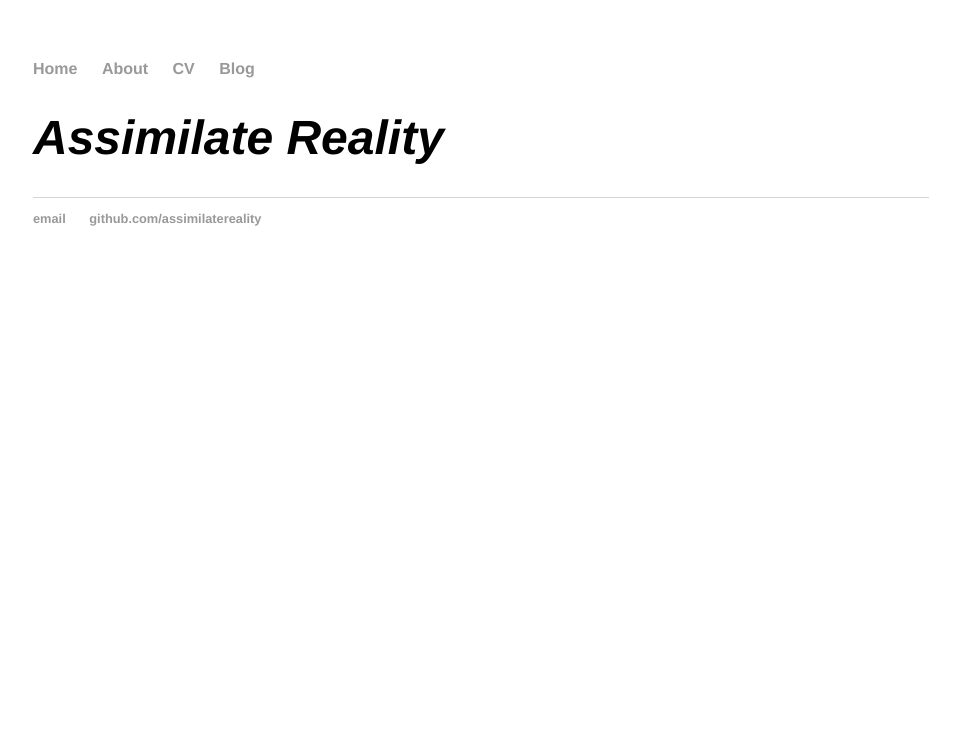
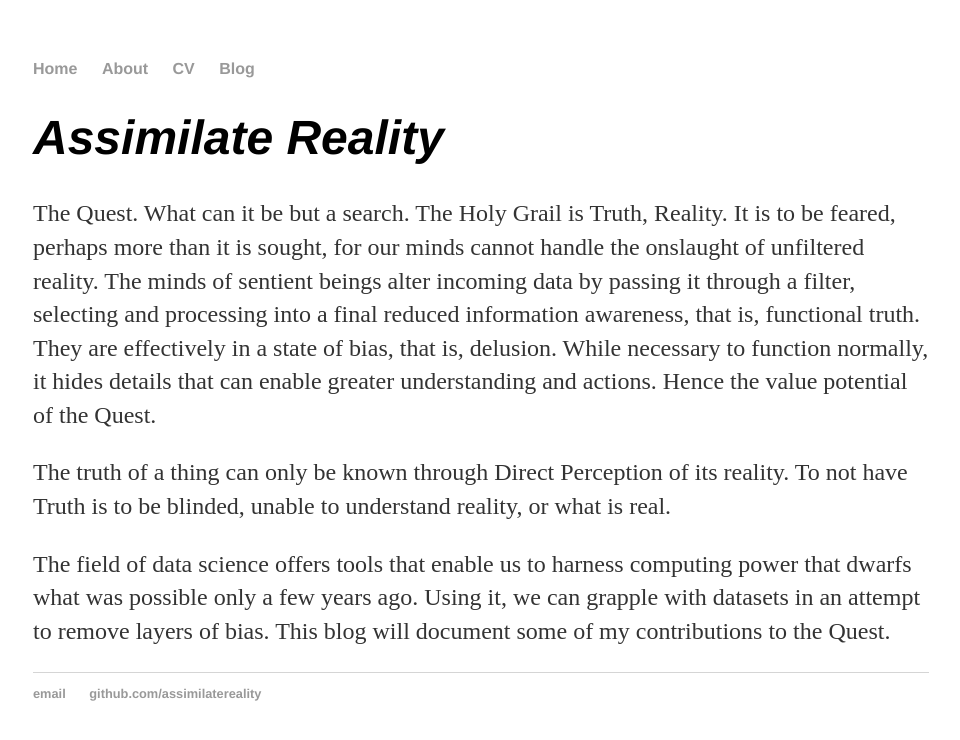
Before and after one commit to assimilatereality/assimilatereality.github.io, a Jekyll site: the page built from index.md, in a window 1280 px wide. Shown: the top 740 px of the page, without its empty margins (159-1119 px from the left). Built offline with Jekyll 4.4.1, drawn with Linux system fonts in a browser that asks for light colours; our own code applies the rules of GitHub Pages for plain Markdown files.

Commit message:
Update index.md

```diff
--- a/index.md
+++ b/index.md
@@ -1 +1,7 @@
 # *Assimilate Reality*
+
+The Quest. What can it be but a search. The Holy Grail is Truth, Reality. It is to be feared, perhaps more than it is sought, for our minds cannot handle the onslaught of unfiltered reality. The minds of sentient beings alter incoming data by passing it through a filter, selecting and processing into a final reduced information awareness, that is, functional truth. They are effectively in a state of bias, that is, delusion. While necessary to function normally, it hides details that can enable greater understanding and actions. Hence the value potential of the Quest.
+
+The truth of a thing can only be known through Direct Perception of its reality. To not have Truth is to be blinded, unable to understand reality, or what is real.
+
+The field of data science offers tools that enable us to harness computing power that dwarfs what was possible only a few years ago. Using it, we can grapple with datasets in an attempt to remove layers of bias. This blog will document some of my contributions to the Quest.
```
